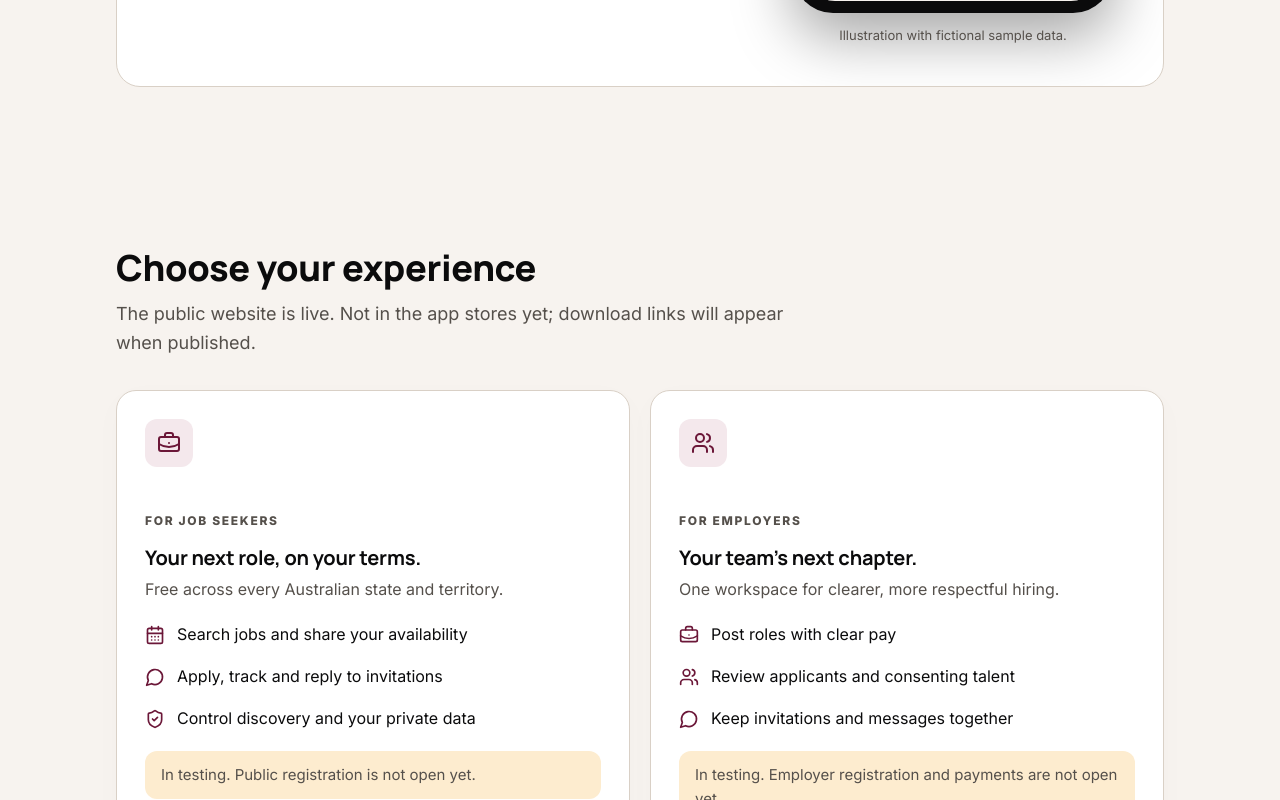
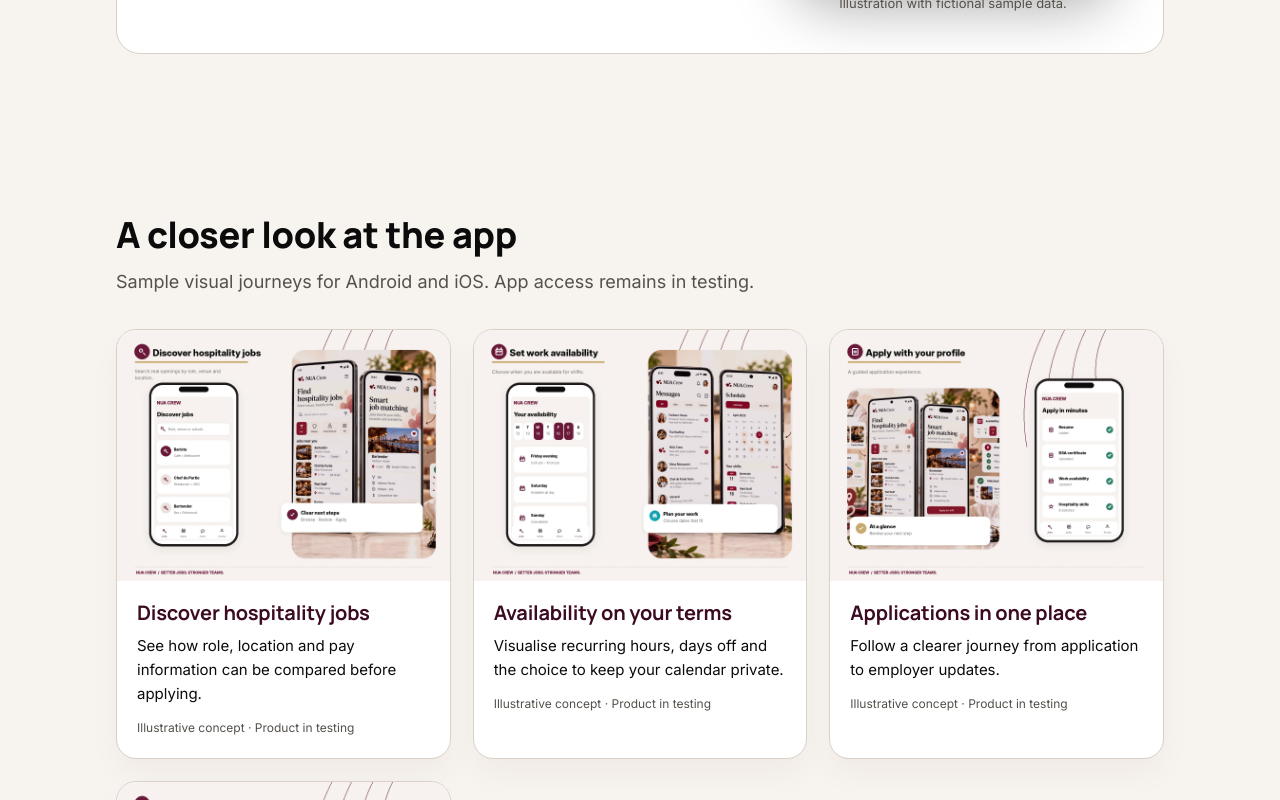
Before and after one commit to BSaumil/NUA-CREW, a Next.js app in the folder apps/site/: page /apps in a window 1280 px wide. Shown: the part 1420-2220 px from the top of the page. Built offline with nearby package versions, Linux system fonts and the light colour scheme.

Commit message:
feat(site): illustrate homepage, jobseekers, employers, apps and hospitality journeys

```diff
--- a/apps/site/app/apps/page.tsx
+++ b/apps/site/app/apps/page.tsx
@@ -11,6 +11,7 @@ import {
 } from 'lucide-react';
 import { PageHero, Section } from '../components';
 import { AppWalkthrough } from '../app-walkthrough';
+import { VisualShowcase } from '../visual-showcase';
 import { SITE } from '@/lib/site';
 
 export const metadata: Metadata = {
@@ -24,7 +25,7 @@ export default function Apps() {
     <>
       <PageHero
         visual={{
-          src: '/visuals/applications.webp',
+          src: '/brand-kit/features/applications.webp',
           alt: 'Illustrated NUA CREW mobile app journey for Android and iOS',
           width: 1400,
           height: 1060,
@@ -49,6 +50,12 @@ export default function Apps() {
         intro="The same app runs on Android and iOS. Tap through the steps to see what you can do before you sign up."
       >
         <AppWalkthrough />
+      </Section>
+      <Section
+        title="A closer look at the app"
+        intro="Sample visual journeys for Android and iOS. App access remains in testing."
+      >
+        <VisualShowcase audience="mobile" limit={4} />
       </Section>
       <Section
         title="Choose your experience"
--- a/apps/site/app/site.css
+++ b/apps/site/app/site.css
@@ -1710,3 +1710,110 @@ main {
     max-height: none;
   }
 }
+
+/* Branded visual feature gallery: all imagery remains illustrative, not a live UI. */
+.nua-showcase-grid {
+  display: grid;
+  grid-template-columns: repeat(3, minmax(0, 1fr));
+  gap: 22px;
+}
+
+.nua-showcase-card {
+  min-width: 0;
+  overflow: hidden;
+  background: var(--surface);
+  border: 1px solid var(--border);
+  border-radius: 20px;
+  box-shadow: 0 16px 32px #3c0b2109;
+}
+
+.nua-showcase-card > img {
+  display: block;
+  width: 100%;
+  height: auto;
+  aspect-ratio: 1400 / 1060;
+  object-fit: cover;
+}
+
+.nua-showcase-card__text {
+  padding: 20px;
+}
+
+.nua-showcase-card__text h3 {
+  color: var(--nua-deep-wine);
+  margin-bottom: 10px;
+}
+
+.nua-showcase-card__text p {
+  font-size: 0.9375rem;
+  line-height: 1.6;
+}
+
+.nua-showcase-card__text small {
+  display: block;
+  color: var(--muted);
+  font-size: 0.75rem;
+  margin-top: 12px;
+}
+
+.nua-venue-gallery {
+  display: grid;
+  grid-template-columns: repeat(2, minmax(0, 1fr));
+  gap: 20px;
+}
+
+.nua-venue-card {
+  margin: 0;
+  min-width: 0;
+  border: 1px solid var(--border);
+  border-radius: 20px;
+  overflow: hidden;
+  background: var(--surface);
+}
+
+.nua-venue-card > img {
+  display: block;
+  width: 100%;
+  height: auto;
+  aspect-ratio: 2400 / 900;
+  object-fit: cover;
+}
+
+.nua-venue-card figcaption {
+  display: grid;
+  gap: 4px;
+  padding: 16px 20px 20px;
+}
+
+.nua-venue-card figcaption strong {
+  color: var(--nua-deep-wine);
+  font-size: 1.125rem;
+}
+
+.nua-venue-card figcaption span {
+  color: var(--muted);
+  font-size: 0.875rem;
+}
+
+.site-hero--visual .site-hero__visual img {
+  aspect-ratio: 1.45;
+  object-fit: cover;
+  object-position: right center;
+}
+
+@media (max-width: 1080px) {
+  .nua-showcase-grid {
+    grid-template-columns: repeat(2, minmax(0, 1fr));
+  }
+}
+
+@media (max-width: 660px) {
+  .nua-showcase-grid,
+  .nua-venue-gallery {
+    grid-template-columns: minmax(0, 1fr);
+  }
+
+  .nua-showcase-card__text {
+    padding: 18px;
+  }
+}
```
Also changed, not shown: apps/site/app/employers/page.tsx (+9 -2 lines), apps/site/app/features/page.tsx (+8 -1 lines), apps/site/app/how-it-works/page.tsx (+21 -0 lines), apps/site/app/job-seekers/page.tsx (+11 -4 lines), apps/site/app/page.tsx (+15 -3 lines).
